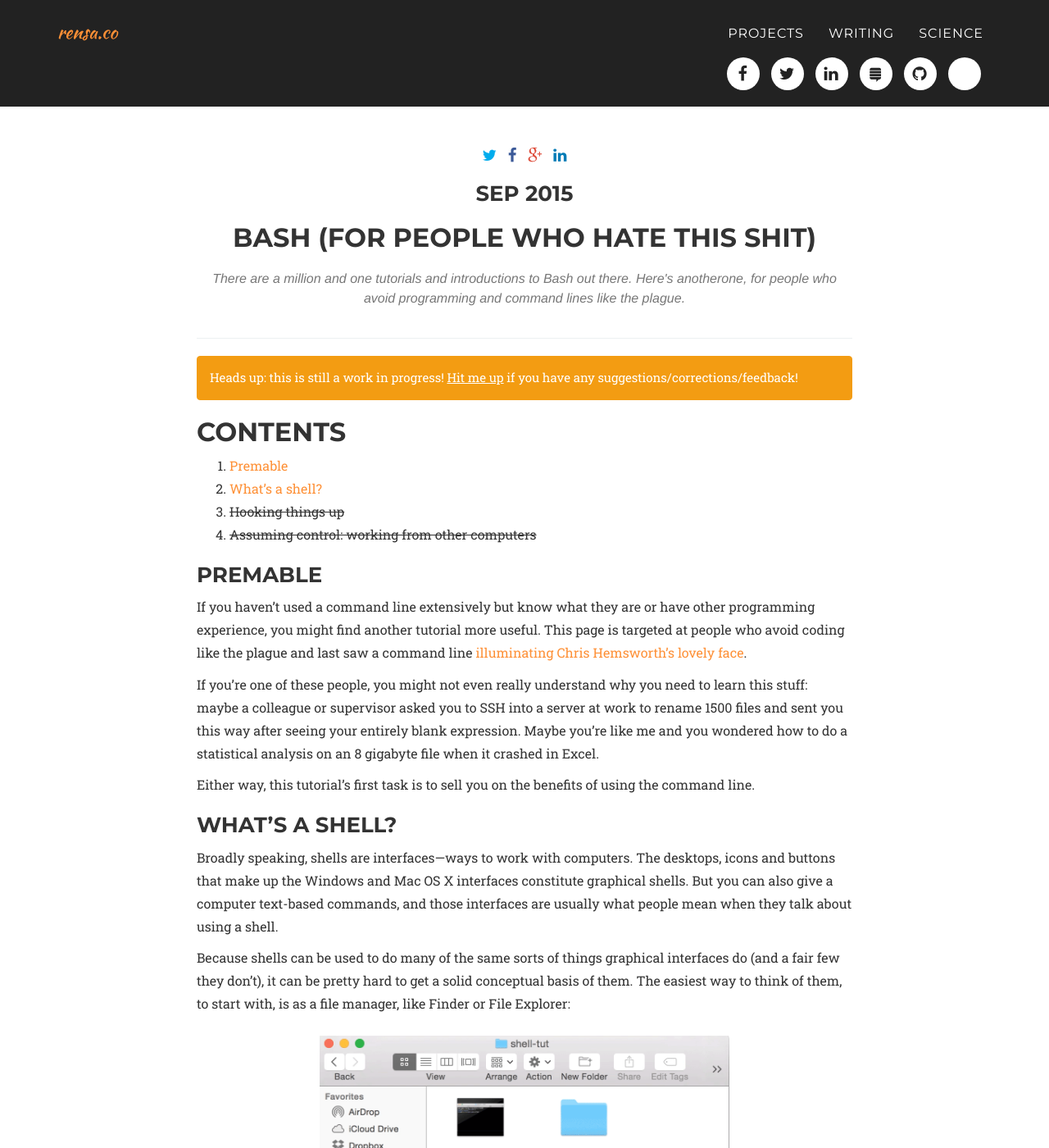
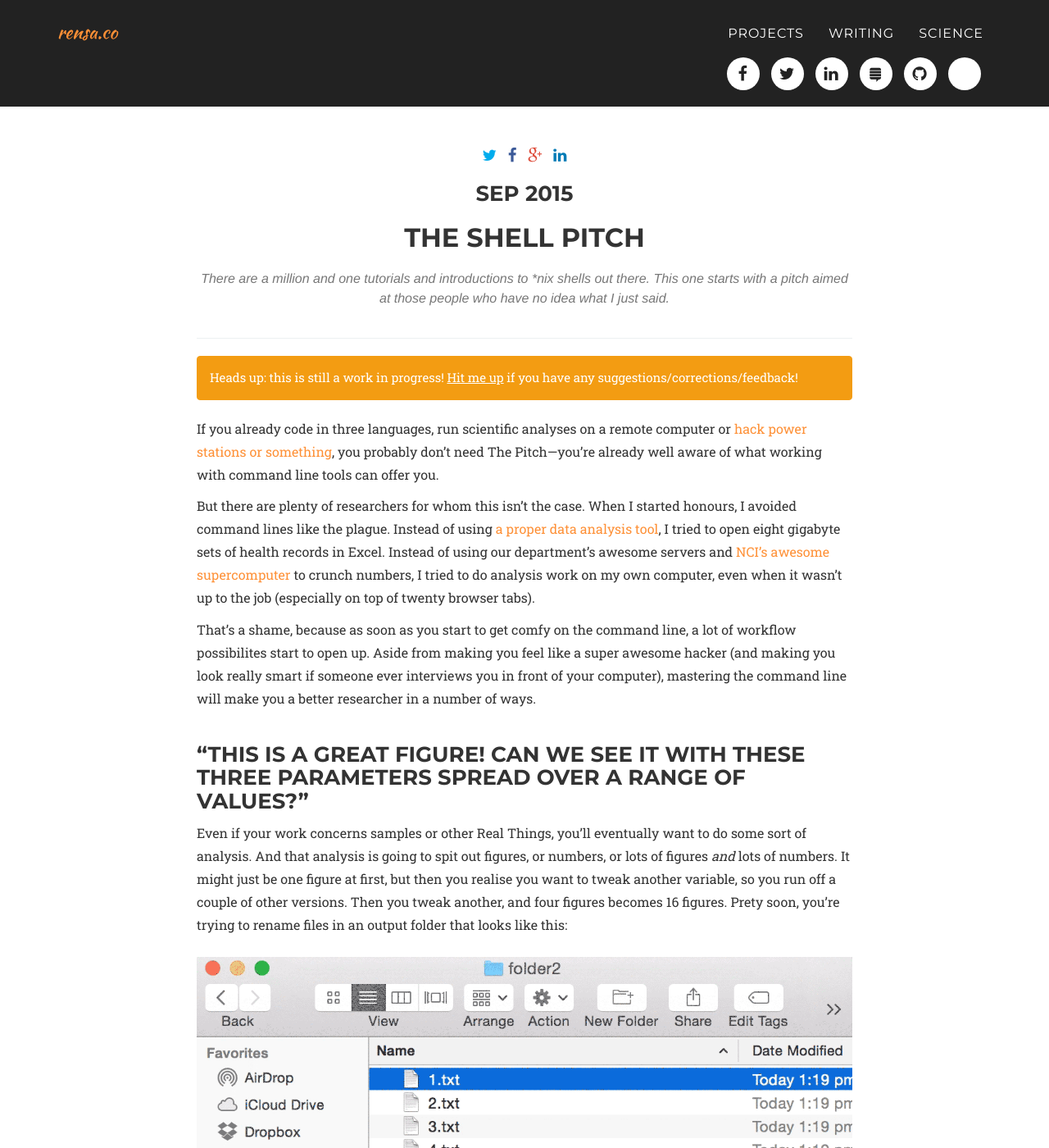
Before and after one commit to rensa/rensa.github.io, a Jekyll site: the page built from _posts/writing/2015-09-01-shell-tut.md, in a window 1280 px wide and 1400 px high. Shown: the whole window at 82% size. Built offline with Jekyll 4.4.1, drawn with Linux system fonts in a browser that asks for light colours; some web fonts are replaced; Markdown is read by kramdown in place of the engine named in the settings; some of the changed text lies outside the part shown.

Commit message:
Shell Tut Update
- Initial shell tut post rewritten
- Tweaked CSS for h3 and h4 within regpage-content
- naked domains for Github and RG buttons

```diff
--- a/_config.yml
+++ b/_config.yml
@@ -29,9 +29,9 @@ people:
     - title: fa fa-stack-exchange
       url: http://stackexchange.com/users/3610237/rensa
     - title: fa fa-github
-      url: https://github.com/rensa
+      url: http://github.com/rensa
     - title: ai ai-researchgate
-      url: https://www.researchgate.net/profile/James_Goldie2
+      url: http://www.researchgate.net/profile/James_Goldie2
     # - title: fa fa-youtube
     #   url: http://youtube.com/c/RensaCo
 
@@ -46,9 +46,9 @@ social:
   - title: fa fa-stack-exchange
     url: http://stackexchange.com/users/3610237/rensa
   - title: fa fa-github
-    url: https://github.com/rensa
+    url: http://github.com/rensa
   - title: ai ai-researchgate
-    url: https://www.researchgate.net/profile/James_Goldie2
+    url: http://www.researchgate.net/profile/James_Goldie2
   # - title: fa fa-youtube
   #   url: http://youtube.com/c/RensaCo
 
--- a/_includes/figure.html
+++ b/_includes/figure.html
@@ -1,4 +1,4 @@
-<figure class="image" style="margin-left: auto; margin-right: auto; max-width: 500px; ">
+<figure class="image" style="margin-left: auto; margin-right: auto; max-width: 800px; ">
 	<img style="width: 100%;" src="{{ include.url }}" alt="{{ include.description }}">
 	<figcaption>{{ include.description }}</figcaption>
 </figure>
--- a/_posts/writing/2015-09-01-shell-tut.md
+++ b/_posts/writing/2015-09-01-shell-tut.md
@@ -1,5 +1,5 @@
 ---
-title: Bash (for people who hate this shit)
+title: The Shell Pitch
 layout: regpage
 category: writing
 date: 2015-09-01
@@ -7,53 +7,54 @@ img: writing.png
 thumbnail: shell-tut-thumb.png
 alt: Thumbnail of my writing work
 project-date: Sep 2015
-description: There are a million and one tutorials and introductions to Bash out there. Here's anotherone, for people who avoid programming and command lines like the plague.
+description: There are a million and one tutorials and introductions to *nix shells out there. This one starts with a pitch aimed at those people who have no idea what I just said.
 ---
 <div class="alert alert-warning" role="alert" markdown=0>Heads up: this is still a work in progress! <a href="http://twitter.com/rensa_co">Hit me up</a> if you have any suggestions/corrections/feedback!</div>
 
-## Contents
-1. [Premable](#preamble)
-2. [What's a shell?](#whats-in-a-shell)
-3. ~~Hooking things up~~
-4. ~~Assuming control: working from other computers~~
+If you already code in three languages, run scientific analyses on a remote computer or [hack power stations or something](https://www.youtube.com/watch?v=v0qAZq0Zmcc&ab_channel=MovieSpawn), you probably don't need The Pitch—you're already well aware of what working with command line tools can offer you.
 
-### <a name="premable"></a>Premable
+But there are plenty of researchers for whom this isn't the case. When I started honours, I avoided command lines like the plague. Instead of using [a proper data analysis tool](https://cran.r-project.org), I tried to open eight gigabyte sets of health records in Excel. Instead of using our department's awesome servers and [NCI's awesome supercomputer](http://nci.org.au/systems-services/national-facility/peak-system/raijin/) to crunch numbers, I tried to do analysis work on my own computer, even when it wasn't up to the job (especially on top of twenty browser tabs).
 
-If you haven't used a command line extensively but know what they are or have other programming experience, you might find another tutorial more useful. This page is targeted at people who avoid coding like the plague and last saw a command line [illuminating Chris Hemsworth's lovely face](https://www.youtube.com/watch?v=jZ1ZDlLImF8).
+That's a shame, because as soon as you start to get comfy on the command line, a lot of workflow possibilites start to open up. Aside from making you feel like a super awesome hacker (and making you look really smart if someone ever interviews you in front of your computer), mastering the command line will make you a better researcher in a number of ways.
 
-If you're one of these people, you might not even really understand why you need to learn this stuff: maybe a colleague or supervisor asked you to SSH into a server at work to rename 1500 files and sent you this way after seeing your entirely blank expression. Maybe you're like me and you wondered how to do a statistical analysis on an 8 gigabyte file when it crashed in Excel.
+### "This is a great figure! Can we see it with these three parameters spread over a range of values?"
 
-Either way, this tutorial's first task is to sell you on the benefits of using the command line.
+Even if your work concerns samples or other Real Things, you'll eventually want to do some sort of analysis. And that analysis is going to spit out figures, or numbers, or lots of figures *and* lots of numbers. It might just be one figure at first, but then you realise you want to tweak another variable, so you run off a couple of other versions. Then you tweak another, and four figures becomes 16 figures. Prety soon, you're trying to rename files in an output folder that looks like this:
 
-### <a name="whats-in-a-shell"></a>What's a shell?
+{% include figure.html url='/img/shell-tut/rename-batch-finder.gif' description='Renaming a bunch of files using Finder. You value your time more than this, right?' %}
 
-Broadly speaking, shells are interfaces—ways to work with computers. The desktops, icons and buttons that make up the Windows and Mac OS X interfaces constitute graphical shells. But you can also give a computer text-based commands, and those interfaces are usually what people mean when they talk about using a shell.
+**If If you're doing things at a computer 'one at a time', there's probably a better way to use your time.** To wit:
 
-Because shells can be used to do many of the same sorts of things graphical interfaces do (and a fair few they don't), it can be pretty hard to get a solid conceptual basis of them. The easiest way to think of them, to start with, is as a file manager, like Finder or File Explorer:
+{% include figure.html url='/img/shell-tut/rename-batch-bash.gif' description='Renaming thouse same thousand files in bash in about ten seconds (because, shamefully, I never learned to touch type). Better, huh?' %}
 
-{% include figure.html url='/img/shell-tut/fig2b.gif' description='Looking at a folder in the Finder app on a Mac.' %}
+You can see how even this basic kind of automation makes more ambitious analysis possible and manageable (though sometimes it [isn't actually worth it](https://xkcd.com/1205/)).
 
-{% include figure.html url='/img/shell-tut/fig2a.gif' description='A view of the same folder on the Terminal app on Mac, which uses Bash. Everything up to the dollar sign ($) is a prompt; type commands like ls in at the prompt and hit Enter to make stuff happen.' %}
+### Final_2.docx
 
-Like graphics file managers, shells have a working directory (folder), and they'll operate on that directory unless you tell them otherwise. In the above figure, the Terminal app (which is really a popular shell called bash, which we'll use in this article) and Finder are both displaying the contents of a directory, then changing to a subdirectory and displaying its contents.
+Papers are rarely single author affairs, even if your other authors are primarily giving you feedback on the manuscript. Which means that, if you're writing in Word, you'll sooner or later end up with a folder that looks like this:
 
-When you open a shell, you're given a **prompt**. That's the computer *prompting* you to command it. Makes sense, no? Prompts can be infinitely variable, and people like to dress 'em up to include information like their username or their current working directory. Sometimes they're coloured; sometimes they're not. But whatever you see preceding the cursor when you open a shell up is usually the prompt.
+{% include figure.html url='/img/shell-tut/manuscript-revisions.png' description='File revisions in my Dropbox. This is totally the final version, though.' %}
 
-We can act on stuff too—like renaming a file...
+Sure, Word now has track change, and you can work online with others now. But sooner or later you're going to want a record of who changed what, when they made the change and why they made it.
 
-{% include figure.html url='/img/shell-tut/fig3.gif' description='This is where the magic happens! Okay, maybe not a great sales pitch...' %}
+Programmers have been thinking about this problem for a long time in the context of big software projects, where a semi-colon in the wrong place screws everything up. Now I use [git](https://git-scm.com/), a command line tool, to track changes to my code and deploy it to other computers. If I ever need to figure why my code stopped working, I can see what has changed and fix things:
 
-... which isn't really any more impressive than doing it in the Finder. But what if you wanted to rename a thousand files?
+{% include figure.html url='/img/shell-tut/code-github.png' description='History of changes to my project, including what I was thinking when I made changes and where they were. Phew.' %}
 
-{% include figure.html url='/img/shell-tut/fig4b.gif' description='... But this looks pretty painful, right? You value your time more than this.' %}
+I also don't have to worry about mixing up code from different projects anymore (which happens disappointingly often when you have `/phd-code/master.r` and `/resp/master.r`).
 
-{% include figure.html url='/img/shell-tut/fig4a.gif' description='Better, eh?' %}
+### Power level over 9000
 
-With a graphical shell, you'd be sitting there for hours, renaming them one at a time like a chump. (Okay, smartarse, [some systems do have basic batch renaming.](https://support.apple.com/kb/PH19067)) What if you wanted to sort a thousand files into subdirectories based on the year they were created? Shells start to look more attractive when you want:
+Sooner or later your awesome laptop, which has served you well since forever, isn't going to cut it. No matter how efficiently you work, one day you're going to want to crunch gigabytes—or *hundreds* of gigabytes—of data, or you're going to want to do some tricky maths that the li'l laptop that could just couldn't.
 
-- to repeat or *iterate* a task many times,
-- to have work feed from one program to another automatically,
-- to work on a remote computer (eg. a computer at work when you're at home, or a computer at home when you're on the road), or
-- to do (d) all of the above.
+Universities and other organisations have their own computers for this reason. Just as you access Google's computers through a browser to get cat videos and the university's computers to get your email, you can log in to a departmental computer to do analysis tasks with their rather more powerful computers. Hell, you can even [rent your own computers](https://www.binarylane.com.au/) for those times when you need extra grunt.
 
-Plus, a lot of academic software only runs on the command line, so let's face it: you're getting pushed into the pool one way or another.
+Separating the brains from the keyboard and screen is a Big Deal. Working wherever you are becomes a lot easier, provided you have a good Internet connection (and rather more dangerous as far as work-life balance is concerned). You can set a supercomputer onto a task that might take days and get an email on your phone when it's done. Eventually it becomes so convenient to work remotely that you [stop crunching on that laptop](http://yieldthought.com/post/12239282034/swapped-my-macbook-for-an-ipad) altogether.
+
+<hr markdown=0>
+
+I know this sounds scary. When I got started, all I knew of shells came from when they were [illuminating Chris Hemsworth's lovely face](https://www.youtube.com/watch?v=jZ1ZDlLImF8). But this isn't black magick; you don't need to be a computerey type to pick it up.
+
+Plus, a lot of academic software *only* runs on the command line, so let's face it: you're getting pushed into this pool one way or another. Let's get started, shall we?
+
+<center><a href="" class="btn btn-xl" style="margin-top: 10.5px" markdown=0>Coming soon: getting acquainted</a></center>
```
Also changed, not shown: _includes/css/agency.css (+5 -2 lines), img/shell-tut/code-github.png (added), img/shell-tut/fig1a.png (deleted), img/shell-tut/fig1b.png (deleted), img/shell-tut/fig2a.gif (deleted), img/shell-tut/fig2b.gif (deleted), img/shell-tut/fig3.gif (deleted), img/shell-tut/manuscript-revisions.png (added), img/shell-tut/rename-batch-bash.gif (renamed from img/shell-tut/fig4a.gif), img/shell-tut/rename-batch-finder.gif (renamed from img/shell-tut/fig4b.gif).
